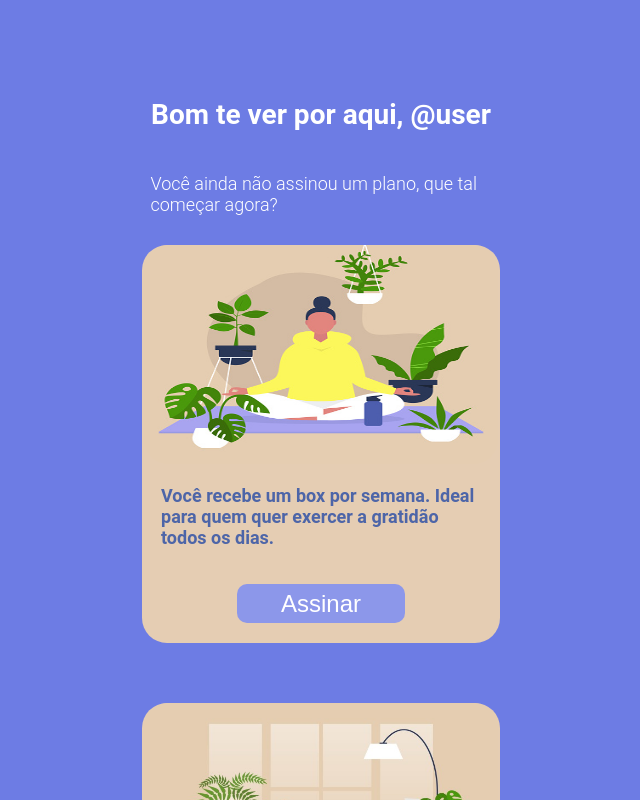
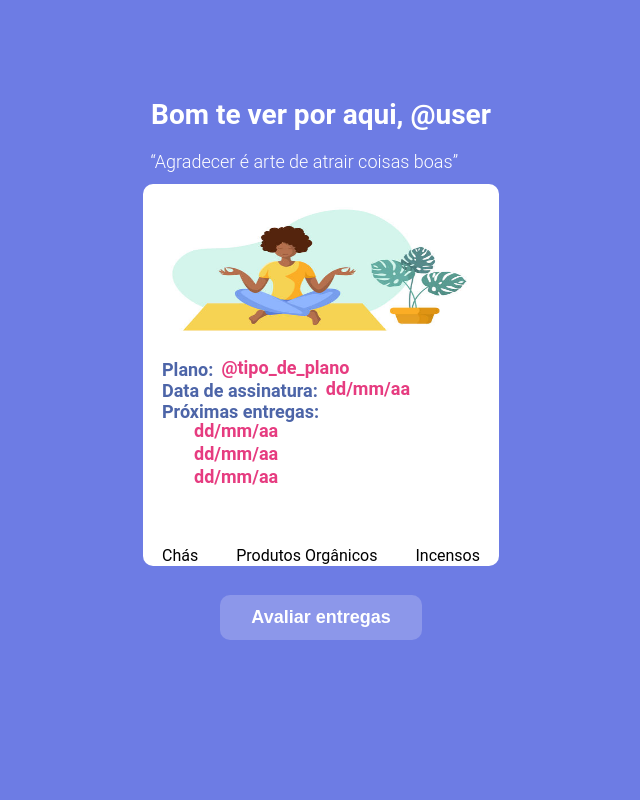
Before and after one commit to pedrohotz/GratiBox-Front, a JavaScript app: page /subscription in a window 1280 px wide. Shown: the whole page, without its empty margins (319-959 px from the left). Built offline with nearby package versions, Linux system fonts and the light colour scheme.

Commit message:
signature details

```diff
--- a/src/components/subscription.js
+++ b/src/components/subscription.js
@@ -1,14 +1,15 @@
 
-import { Container,StyledSubTitle} from "../style/sharedStyles";
+import { Container,StyledSubTitle, StyledButton} from "../style/sharedStyles";
 import image04 from "../img/image04.jpg";
 import image02 from "../img/image02.jpg";
+import image03 from "../img/image03.jpg";
 
 
 export default function Subscription(){
     return(
         <Container>
             <h1 className="title">Bom te ver por aqui, @user</h1>
-            <StyledSubTitle style={{textAlign:"start"}}>Você ainda não assinou um plano, que tal começar agora?</StyledSubTitle>
+            {/* <StyledSubTitle style={{textAlign:"start"}}>Você ainda não assinou um plano, que tal começar agora?</StyledSubTitle>
                 <div className="card">
                     <img src={image04} alt="imgSignature1" ></img>
                     <h1>Você recebe um box por semana. Ideal para quem quer exercer a gratidão todos os dias.</h1>
@@ -18,7 +19,32 @@ export default function Subscription(){
                     <img src={image02} alt="imgSignature2"></img>
                     <h1>Você recebe um box por mês. Ideal para quem está começando agora.</h1>
                     <button>Assinar</button>
+                </div> */}
+
+                <h2 className="sub">“Agradecer é arte de atrair coisas boas”</h2>
+                <div className="card-sub">
+                    <img src={image03} alt="imgSignature3" ></img>
+                    <div className="info">
+                        <h2>Plano:</h2>
+                        <span>@tipo_de_plano</span>
+                    </div>
+                    <div className="info">
+                        <h2>Data de assinatura:</h2>
+                        <span>dd/mm/aa</span>
+                    </div>
+                    <div className="data">
+                        <h2>Próximas entregas:</h2>
+                        <span>dd/mm/aa</span>
+                        <span>dd/mm/aa</span>
+                        <span>dd/mm/aa</span>
+                    </div>
+                    <div className="rodape">
+                        <span>Chás</span>
+                        <span>Produtos Orgânicos</span>
+                        <span>Incensos</span>
+                    </div>
                 </div>
+                <StyledButton>Avaliar entregas</StyledButton>
         </Container>
     )
 }
--- a/src/style/sharedStyles.js
+++ b/src/style/sharedStyles.js
@@ -14,6 +14,16 @@ overflow: scroll;
      flex-direction: column;
      align-items: center;
 
+ }
+ .sub{
+     width: 341px;
+     height: 33px;
+     margin-top: 22px;
+    font-weight: 300;
+    font-size: 18px;
+    line-height: 21px;
+    color: #FFFFFF;
+    text-align: start;
  }
     .login{
         margin-top: 43px;
@@ -68,6 +78,62 @@ overflow: scroll;
             background: #8C97EA;
             border-radius: 10px;
             margin-bottom: 20px;
+        }
+    }
+
+    .card-sub{
+        width: 356px;
+        height: 382px;
+        background: #FFFFFF;
+        border-radius: 10px;
+        img{
+            width: 349px;
+            height: 172px;
+            border-radius: 25px;
+        }
+        .info{
+            text-align: center;
+            display: flex;
+            margin-left: 19px;
+            h2{
+                font-weight: bold;
+                font-size: 18px;
+                line-height: 21px;
+                color: #4D65A8
+            }
+            span{
+                font-weight: bold;
+                color: #E63C80;
+                font-size: 18px;
+                margin-left: 8px;
+            }
+        }
+        .data{
+            display: flex;
+            flex-direction: column;
+            margin-left: 19px;
+            span{
+                margin-left: 32px;
+                font-weight: bold;
+                color: #E63C80;
+                font-size: 18px;
+                margin-bottom: 5px;
+            }
+            h2{
+                font-weight: bold;
+                font-size: 18px;
+                line-height: 21px;
+                color: #4D65A8
+            }
+        }
+        .rodape{
+            height: 78px;
+            display: flex;
+            align-items: flex-end;
+            justify-content: space-around;
+            span{
+                margin-bottom: 5px;
+            }
         }
     }
 `
```
